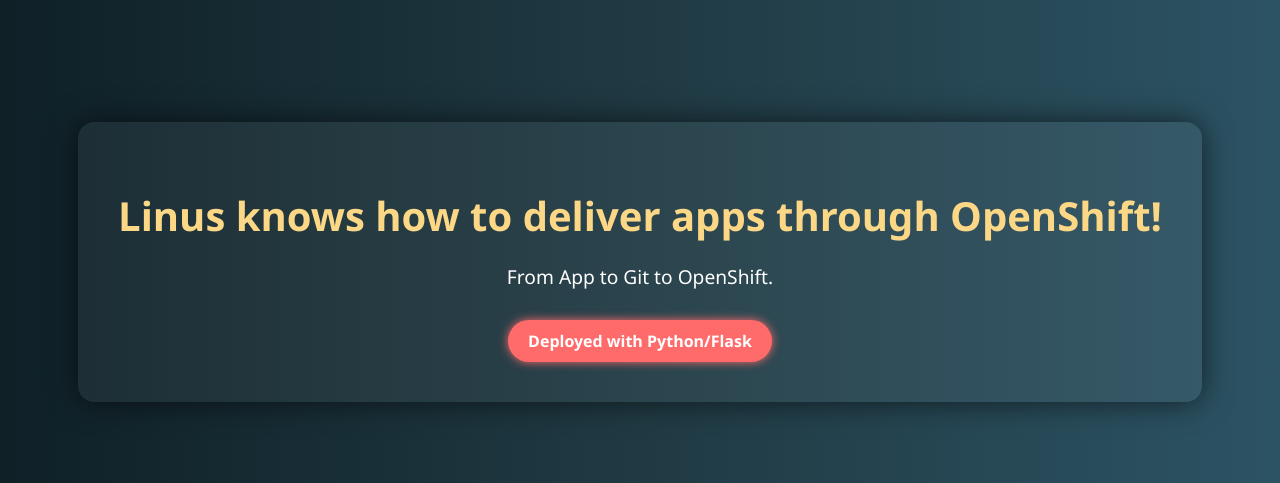
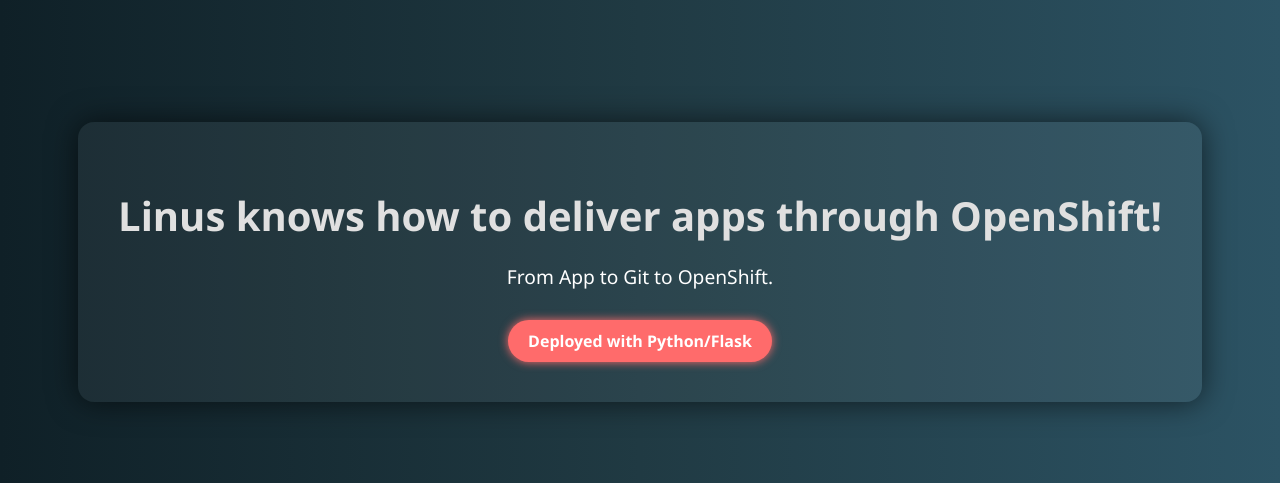
Before and after one commit to Rinsusuro/FirstOpenshiftPod, a Flask app: page / in a window 1280 px wide. Shown: the part 138-621 px from the top of the page. Run offline with Flask 3, Linux system fonts and the light colour scheme.

Commit message:
Prettyfied

```diff
--- a/static/style.css
+++ b/static/style.css
@@ -20,7 +20,7 @@ body {
 h1 {
   font-size: 2.5em;
   margin-bottom: 20px;
-  color: #fbd786;
+  color: #E0E0E0;
 }
 
 p {
```
